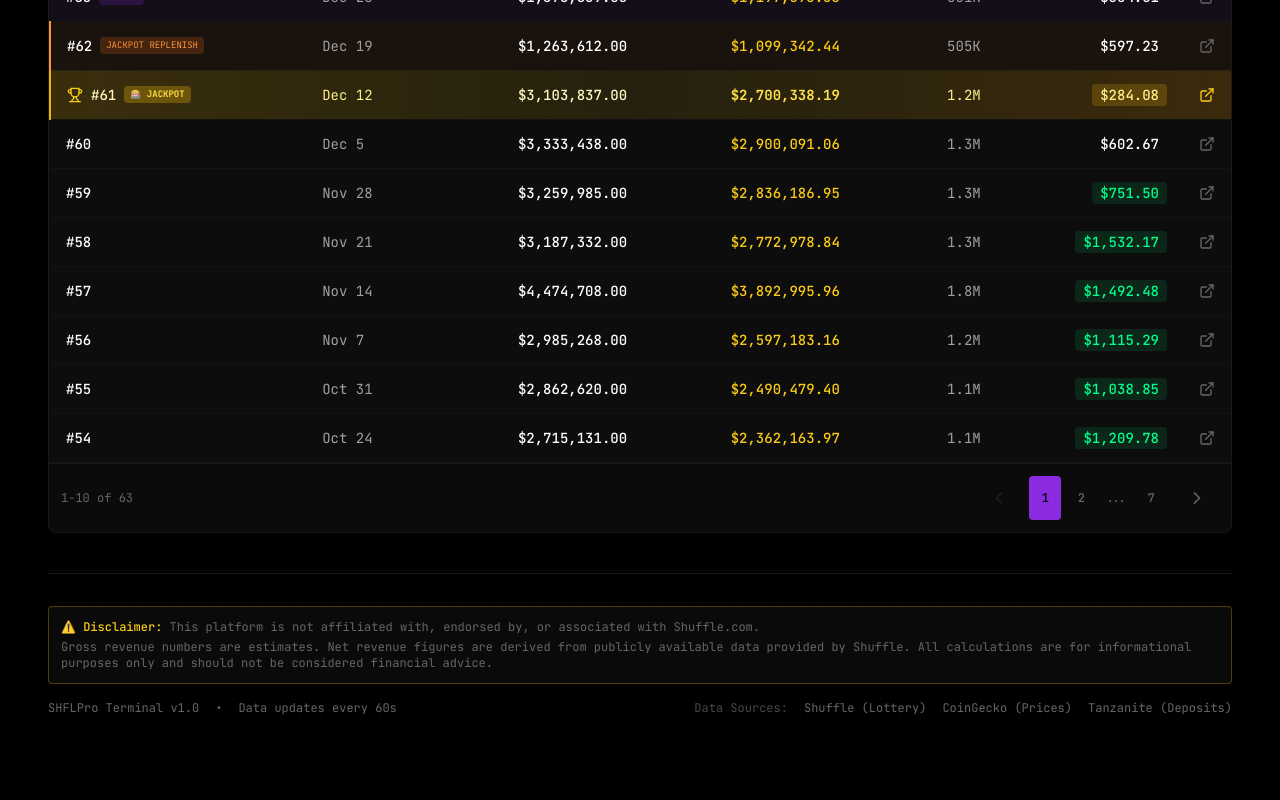
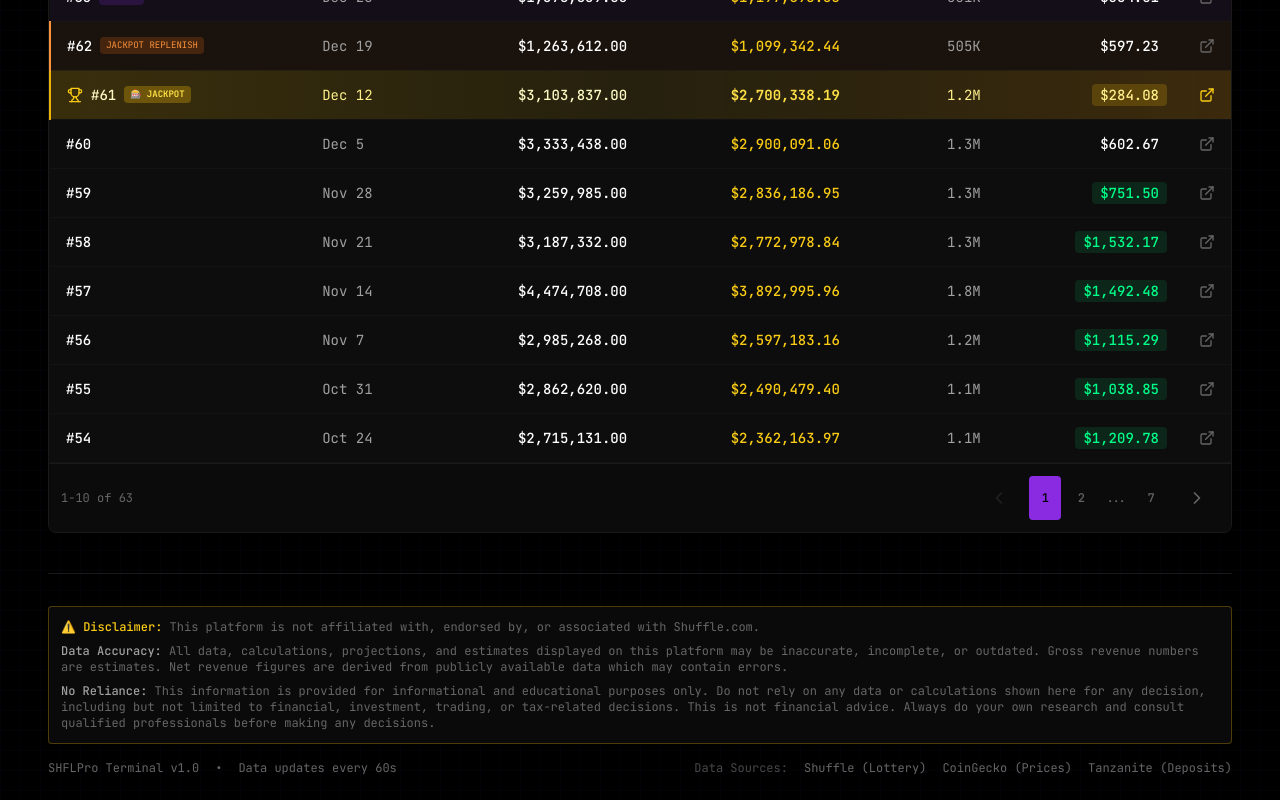
Before and after one commit to eshanhack/shfl-yield-dashboard, a Next.js app: page / in a window 1280 px wide. Shown: the part 3010-3810 px from the top of the page. Before the commit the page ends 3750 px from the top, so only its background shows below. Built offline with nearby package versions, Linux system fonts and the light colour scheme; no server answers.

Commit message:
Add stronger disclaimers about data accuracy and no reliance for decisions

```diff
--- a/components/Dashboard.tsx
+++ b/components/Dashboard.tsx
@@ -1113,13 +1113,20 @@ export default function Dashboard() {
         <footer className="mt-6 sm:mt-8 lg:mt-10 pt-4 sm:pt-6 lg:pt-8 border-t border-terminal-border">
           {/* Global Disclaimer */}
           <div className="mb-3 sm:mb-4 p-2 sm:p-3 bg-terminal-dark rounded border border-yellow-500/30 text-[10px] sm:text-xs text-terminal-textMuted">
-            <p className="mb-1">
+            <p className="mb-2">
               <span className="text-yellow-400 font-medium">⚠️ Disclaimer:</span>{" "}
               This platform is not affiliated with, endorsed by, or associated with Shuffle.com.
             </p>
+            <p className="mb-2">
+              <span className="text-terminal-textSecondary font-medium">Data Accuracy:</span>{" "}
+              All data, calculations, projections, and estimates displayed on this platform may be inaccurate, incomplete, or outdated.
+              Gross revenue numbers are estimates. Net revenue figures are derived from publicly available data which may contain errors.
+            </p>
             <p>
-              Gross revenue numbers are estimates. Net revenue figures are derived from publicly available data provided by Shuffle.
-              All calculations are for informational purposes only and should not be considered financial advice.
+              <span className="text-terminal-textSecondary font-medium">No Reliance:</span>{" "}
+              This information is provided for informational and educational purposes only. Do not rely on any data or calculations
+              shown here for any decision, including but not limited to financial, investment, trading, or tax-related decisions.
+              This is not financial advice. Always do your own research and consult qualified professionals before making any decisions.
             </p>
           </div>
 
--- a/components/InfoTooltip.tsx
+++ b/components/InfoTooltip.tsx
@@ -148,16 +148,16 @@ export const TOOLTIPS = {
   shfl: "SHFL is the native token of Shuffle.com, a cryptocurrency casino. Holding SHFL lets you participate in the weekly lottery and earn passive yield. [Source: Shuffle.com]",
   staking: "Staking means locking your SHFL tokens to receive lottery tickets. You can unstake anytime, but must wait until the next draw to receive your tokens back. If you unstake, you won't participate in that draw. [Source: Shuffle.com]",
   ticket: "Each ticket costs 50 SHFL to stake. Tickets automatically enter every weekly lottery draw and can win prizes across 9 divisions. You can unstake anytime (tokens returned after next draw). [Source: Shuffle.com]",
-  apy: "Annual Percentage Yield - ESTIMATED yearly return based on historical lottery payouts. Excludes jackpot winnings. Past performance does not guarantee future results. [Calculated from: Historical draw data]",
-  ngr: "Net Gaming Revenue - LIVE data showing casino profit after paying out winnings. 15% of Shuffle.com's NGR goes to the lottery prize pool each week. [Source: Shuffle.com API]",
-  ggr: "Gross Gaming Revenue - ESTIMATED value (NGR × 2). Total amount wagered minus winnings paid. NGR is roughly half of GGR after operating costs. [Calculated]",
-  prizePool: "The total prize pool for this week's lottery. LIVE data from Shuffle API. Built from 15% of weekly NGR plus accumulated jackpot. [Source: Shuffle.com API]",
-  jackpot: "The Division 1 prize, won by matching all 5 numbers + the powerball. If no one wins, it rolls over to next week. LIVE data. [Source: Shuffle.com API]",
+  apy: "Annual Percentage Yield - ESTIMATED yearly return based on historical lottery payouts. Excludes jackpot winnings. Past performance does not guarantee future results. This calculation may be inaccurate - do not rely on it for decisions. [Calculated from: Historical draw data]",
+  ngr: "Net Gaming Revenue - LIVE data showing casino profit after paying out winnings. 15% of Shuffle.com's NGR goes to the lottery prize pool each week. Data may be inaccurate or delayed. [Source: Shuffle.com API]",
+  ggr: "Gross Gaming Revenue - ESTIMATED value (NGR × 2). Total amount wagered minus winnings paid. NGR is roughly half of GGR after operating costs. This is an estimate and may be inaccurate. [Calculated]",
+  prizePool: "The total prize pool for this week's lottery. LIVE data from Shuffle API. Built from 15% of weekly NGR plus accumulated jackpot. Data may be inaccurate or delayed. [Source: Shuffle.com API]",
+  jackpot: "The Division 1 prize, won by matching all 5 numbers + the powerball. If no one wins, it rolls over to next week. LIVE data - may be inaccurate or delayed. [Source: Shuffle.com API]",
   lottery: "Every Friday at 6pm AEDT, 5 numbers (1-55) and 1 powerball (1-18) are drawn. Your tickets are checked against 9 prize divisions automatically. [Source: Shuffle.com]",
-  yield: "ESTIMATED winnings from divisions 2-9 (excluding jackpot). Based on your share of total tickets and the prize pool distribution. [Calculated from: Draw data]",
-  shuffle: "Shuffle.com is a licensed cryptocurrency casino. Note: This dashboard is NOT affiliated with Shuffle.com. [Disclaimer]",
-  sensitivity: "PROJECTED yield if NGR (casino revenue) or SHFL price moves up or down from current levels. For informational purposes only. [Calculated]",
-  ev: "Expected Value - CALCULATED average return per ticket based on probabilities. For purchased tickets, 85% of sales go to prize pool (15% house edge). Negative EV expected. [Calculated]",
+  yield: "ESTIMATED winnings from divisions 2-9 (excluding jackpot). Based on your share of total tickets and the prize pool distribution. This calculation may be inaccurate - do not rely on it for decisions. [Calculated from: Draw data]",
+  shuffle: "Shuffle.com is a licensed cryptocurrency casino. Note: This dashboard is NOT affiliated with Shuffle.com. All data shown may be inaccurate. [Disclaimer]",
+  sensitivity: "PROJECTED yield if NGR (casino revenue) or SHFL price moves up or down from current levels. These projections may be inaccurate - for informational purposes only, not financial advice. [Calculated]",
+  ev: "Expected Value - CALCULATED average return per ticket based on probabilities. For purchased tickets, 85% of sales go to prize pool (15% house edge). This calculation may be inaccurate - do not rely on it for decisions. [Calculated]",
   unstaking: "You can unstake your SHFL anytime. Tokens returned after next draw completes. Unstaked tokens won't participate in upcoming draw. [Source: Shuffle.com]",
-  jackpotReplenishment: "🎰 JP Badge - This week's NGR was adjusted because the previous week's jackpot was won. Most of the NGR went to replenishing the jackpot (insurance), not staker yield. The expected yield shown is adjusted to reflect only the non-jackpot portion. [Calculated]",
+  jackpotReplenishment: "🎰 JP Badge - This week's NGR was adjusted because the previous week's jackpot was won. Most of the NGR went to replenishing the jackpot (insurance), not staker yield. The expected yield shown is adjusted to reflect only the non-jackpot portion. This calculation may be inaccurate. [Calculated]",
 };
```
